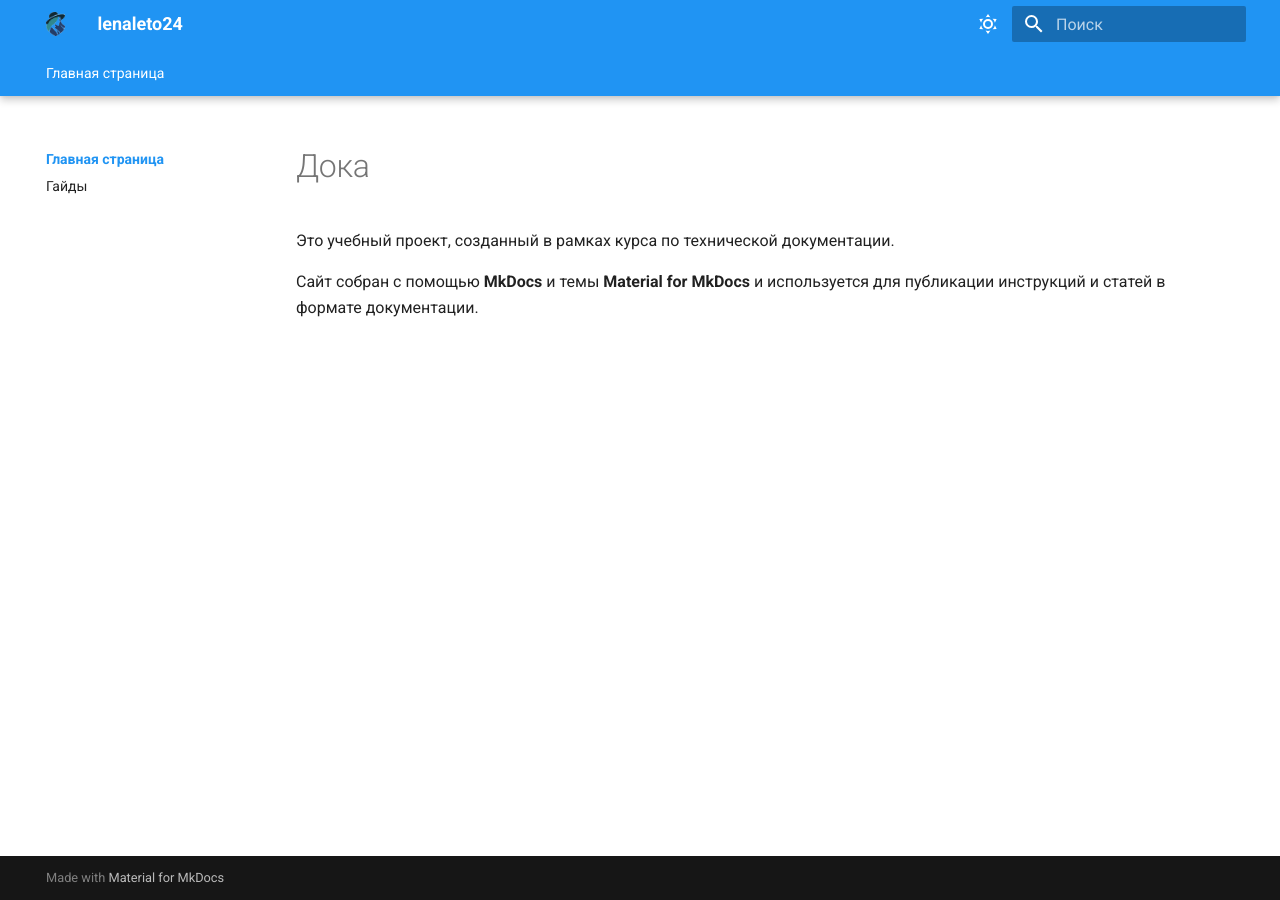
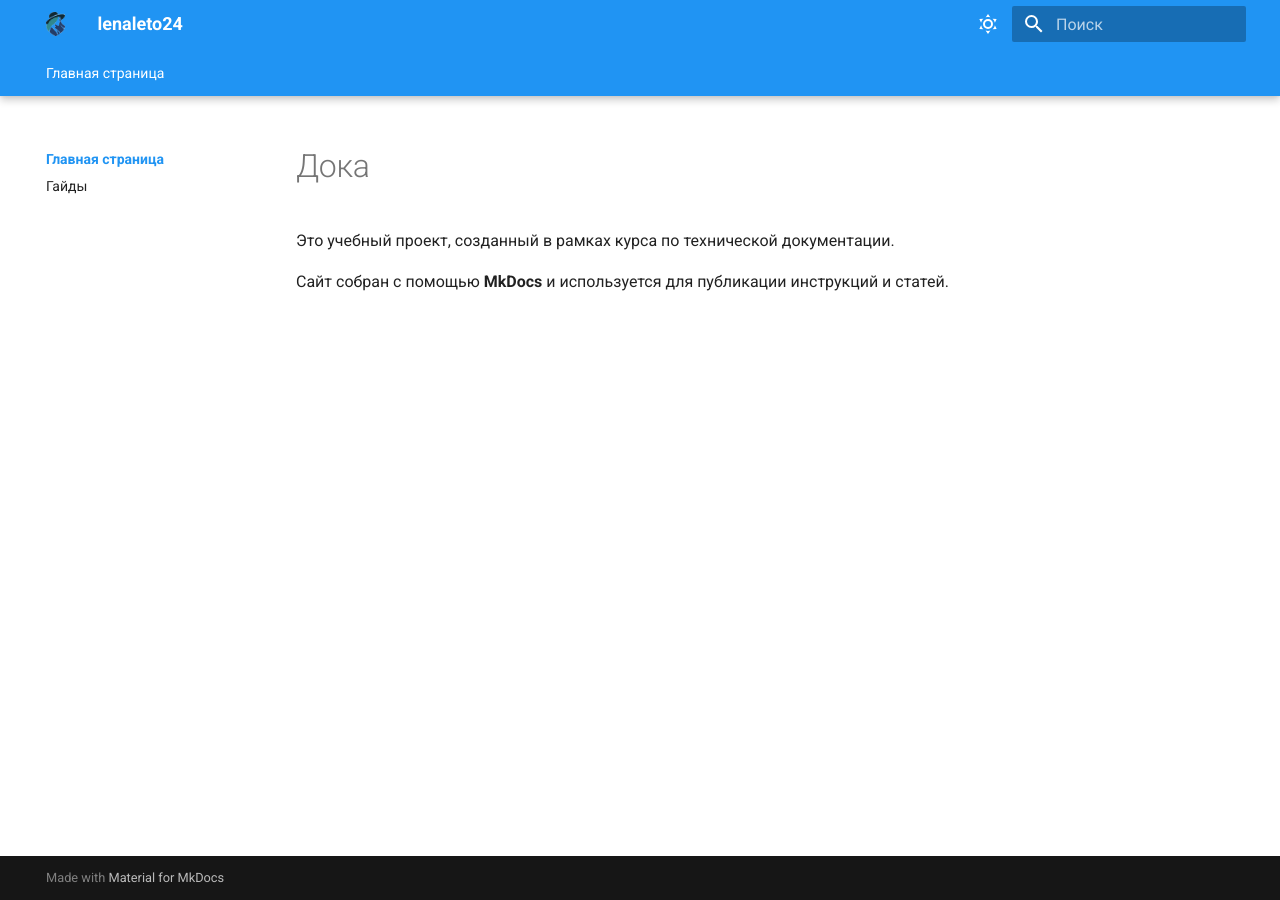
Before and after one commit to lenaleto24/my-MkDocs-project, an MkDocs documentation site: the page built from docs/index.md, in a window 1280 px wide. Built offline with MkDocs 1.6.1 and Material for MkDocs 9.7.7, drawn with Linux system fonts in a browser that asks for light colours.

Commit message:
docs: improve

```diff
--- a/docs/index.md
+++ b/docs/index.md
@@ -2,4 +2,4 @@
 
 Это учебный проект, созданный в рамках курса по технической документации.
 
-Сайт собран с помощью **MkDocs** и темы **Material for MkDocs** и используется для публикации инструкций и статей в формате документации.
+Сайт собран с помощью **MkDocs** и используется для публикации инструкций и статей.
```
